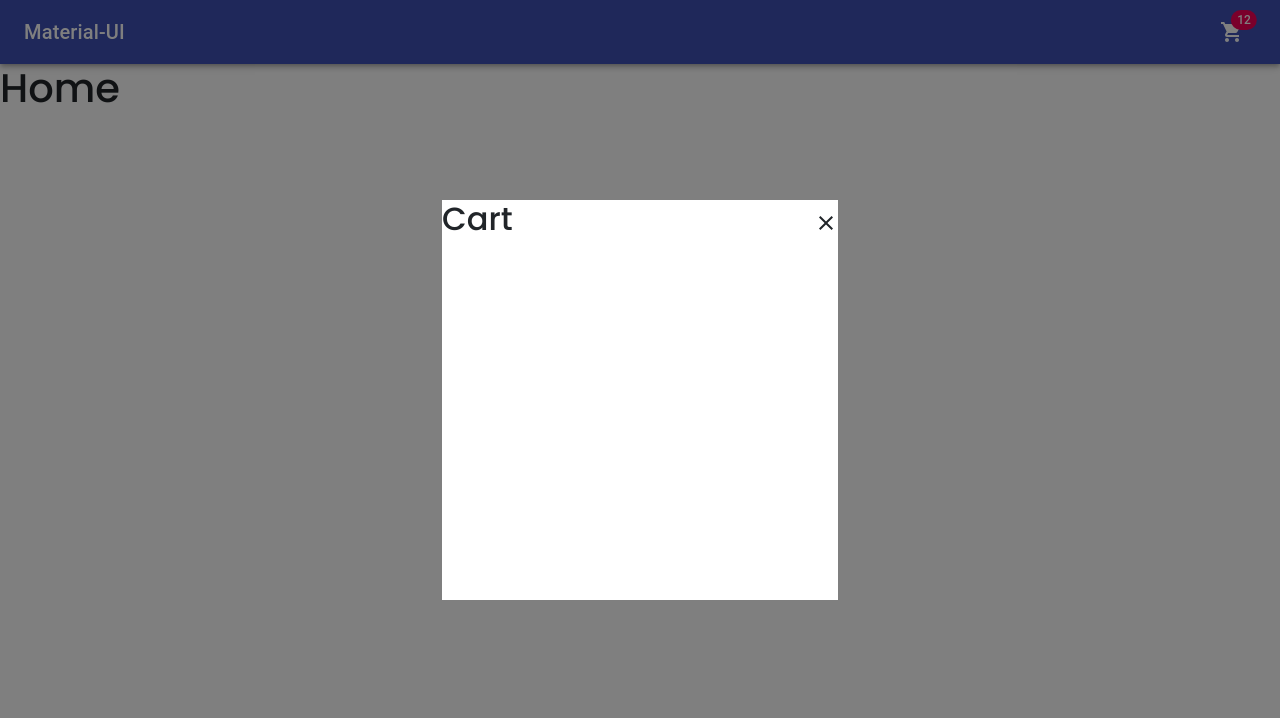
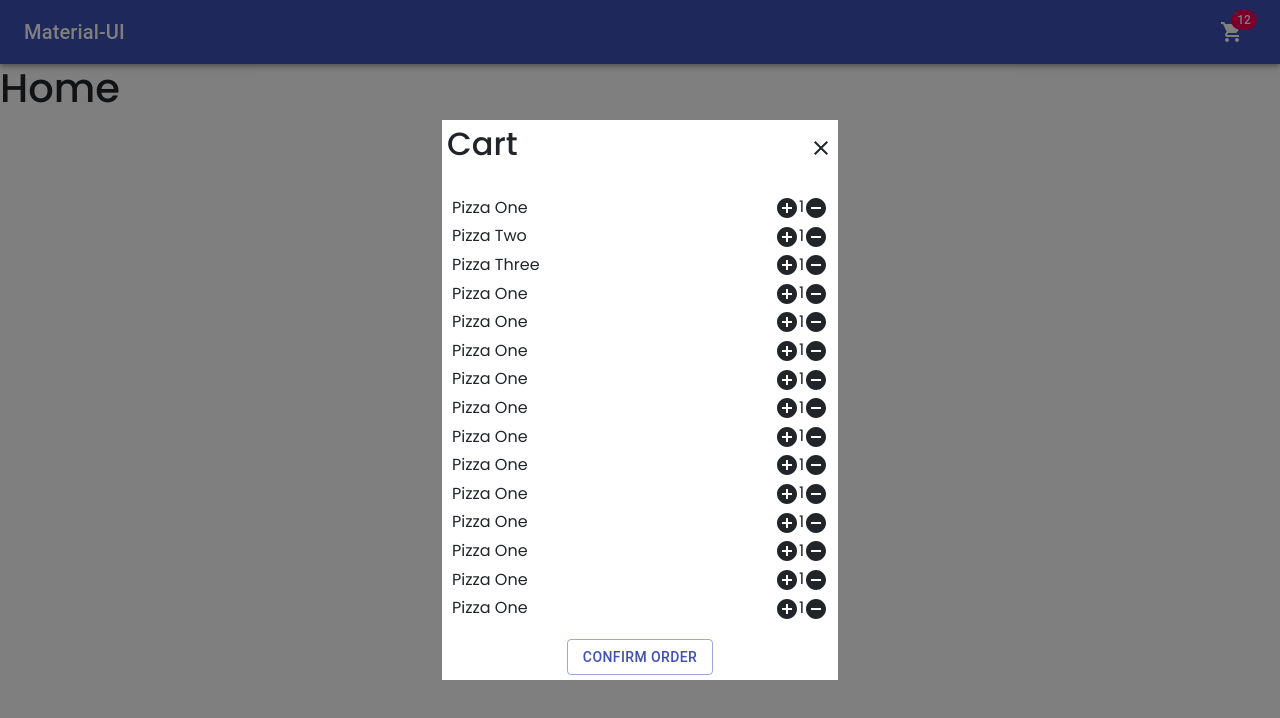
Before and after one commit to coding-with-fun/react-js-restaurant-app, a React (Create React App) app: page / in a window 1280 px wide. Both pictures are taken after a click on the button "12". Shown: the top 718 px of the page. Built offline with nearby package versions, Linux system fonts and the light colour scheme; no server answers.

Commit message:
Added Cart redux and cart modal

```diff
--- a/src/App.js
+++ b/src/App.js
@@ -1,7 +1,7 @@
 import React, { useEffect } from "react";
 import { connect } from "react-redux";
 import { BrowserRouter as Router } from "react-router-dom";
-import { fetchFoodItems } from "./actions/quoteActions";
+import { fetchFoodItems } from "./actions/foodActions";
 import AppHeader from "./components/Header";
 import WrappedRouter from "./routes/WrappedRouter";
 
--- /dev/null
+++ b/src/actions/cartActions.js
@@ -0,0 +1,6 @@
+export const manageCart = (cartItems) => {
+    return {
+        type: "MANAGE_CART",
+        payload: cartItems,
+    };
+};
--- a/src/components/Header/Cart.js
+++ b/src/components/Header/Cart.js
@@ -1,8 +1,13 @@
-import { Backdrop, Container, Fade, Modal } from "@material-ui/core";
-import { CloseSharp as CloseSharpIcon } from "@material-ui/icons";
+import { Backdrop, Button, Container, Fade, Modal } from "@material-ui/core";
+import {
+    AddCircleSharp as AddCircleSharpIcon,
+    CloseSharp as CloseSharpIcon,
+    RemoveCircleSharp as RemoveCircleSharpIcon,
+} from "@material-ui/icons";
 import React from "react";
+import { connect } from "react-redux";
 
-const Cart = ({ openCartModal, handleOpenCartModal }) => {
+const Cart = ({ openCartModal, handleOpenCartModal, cartItems }) => {
     return (
         <Modal
             aria-labelledby="cart modal"
@@ -21,7 +26,43 @@
                     <div className="cart_content__container">
                         <div className="cart_header__container">
                             <h2 className="cart_header__title">Cart</h2>
-                            <CloseSharpIcon />
+                            <CloseSharpIcon
+                                onClick={handleOpenCartModal}
+                                className="cart_header__close_icon"
+                            />
+                        </div>
+
+                        <div className="cart_items__container">
+                            {cartItems.map((item) => {
+                                return (
+                                    <div
+                                        key={item.id}
+                                        className="cart_item__container"
+                                    >
+                                        <div className="cart_item__title">
+                                            {item.name}
+                                        </div>
+
+                                        <div className="cart_item_quantity__container">
+                                            <div className="add_one_item__icon">
+                                                <AddCircleSharpIcon />
+                                            </div>
+                                            <div className="cart_item__quantity">
+                                                {item.quantity}
+                                            </div>
+                                            <div className="remove_one_item__icon">
+                                                <RemoveCircleSharpIcon />
+                                            </div>
+                                        </div>
+                                    </div>
+                                );
+                            })}
+                        </div>
+
+                        <div className="cart_buttons__container">
+                            <Button variant="outlined" color="primary">
+                                Confirm Order
+                            </Button>
                         </div>
                     </div>
                 </Container>
@@ -30,4 +71,8 @@
     );
 };
 
-export default Cart;
+export default connect((state) => {
+    return {
+        cartItems: state.cartItemsData.cartItems,
+    };
+})(Cart);
--- a/src/index.js
+++ b/src/index.js
@@ -6,10 +6,8 @@
 import store from "./utils/store";
 
 ReactDOM.render(
-    <React.StrictMode>
-        <Provider store={store}>
-            <App />
-        </Provider>
-    </React.StrictMode>,
+    <Provider store={store}>
+        <App />
+    </Provider>,
     document.getElementById("root")
 );
--- /dev/null
+++ b/src/reducers/cartReducer.js
@@ -0,0 +1,111 @@
+const initialState = {
+    loadingCartItems: false,
+    cartItems: [
+        {
+            id: 1,
+            name: "Pizza One",
+            price: 100,
+            quantity: 1,
+        },
+        {
+            id: 2,
+            name: "Pizza Two",
+            price: 200,
+            quantity: 1,
+        },
+        {
+            id: 3,
+            name: "Pizza Three",
+            price: 300,
+            quantity: 1,
+        },
+        {
+            id: 4,
+            name: "Pizza One",
+            price: 100,
+            quantity: 1,
+        },
+        {
+            id: 5,
+            name: "Pizza One",
+            price: 100,
+            quantity: 1,
+        },
+        {
+            id: 6,
+            name: "Pizza One",
+            price: 100,
+            quantity: 1,
+        },
+        {
+            id: 7,
+            name: "Pizza One",
+            price: 100,
+            quantity: 1,
+        },
+        {
+            id: 8,
+            name: "Pizza One",
+            price: 100,
+            quantity: 1,
+        },
+        {
+            id: 9,
+            name: "Pizza One",
+            price: 100,
+            quantity: 1,
+        },
+        {
+            id: 10,
+            name: "Pizza One",
+            price: 100,
+            quantity: 1,
+        },
+        {
+            id: 11,
+            name: "Pizza One",
+            price: 100,
+            quantity: 1,
+        },
+        {
+            id: 12,
+            name: "Pizza One",
+            price: 100,
+            quantity: 1,
+        },
+        {
+            id: 13,
+            name: "Pizza One",
+            price: 100,
+            quantity: 1,
+        },
+        {
+            id: 14,
+            name: "Pizza One",
+            price: 100,
+            quantity: 1,
+        },
+        {
+            id: 15,
+            name: "Pizza One",
+            price: 100,
+            quantity: 1,
+        },
+    ],
+    totalItems: 15,
+};
+
+const cartRequest = (state = initialState, action) => {
+    switch (action.type) {
+        case "MANAGE_CART":
+            return {
+                ...state,
+                cartItems: action.payload.cartItems,
+            };
+
+        default:
+            return state;
+    }
+};
+
+export default cartRequest;
--- a/src/reducers/quoteReducer.js
+++ b/src/reducers/foodReducer.js
@@ -3,7 +3,7 @@
     foodItems: [],
 };
 
-const quoteReducer = (state = initialState, action) => {
+const foodReducer = (state = initialState, action) => {
     switch (action.type) {
         case "LOADING_FOOD_ITEMS":
             return {
@@ -22,4 +22,4 @@
     }
 };
 
-export default quoteReducer;
+export default foodReducer;
--- a/src/reducers/rootReducer.js
+++ b/src/reducers/rootReducer.js
@@ -1,8 +1,10 @@
 import { combineReducers } from "redux";
-import quoteReducer from "./quoteReducer";
+import foodReducer from "./foodReducer";
+import cartReducer from "./cartReducer";
 
 const rootReducer = combineReducers({
-    quotes: quoteReducer,
+    foodItemsData: foodReducer,
+    cartItemsData: cartReducer,
 });
 
 export default rootReducer;
--- a/src/styles/components/Header/Cart.scss
+++ b/src/styles/components/Header/Cart.scss
@@ -2,10 +2,14 @@
     display: flex;
     justify-content: center;
     align-items: center;
+    user-select: none;
 
     .cart_content__container {
         background-color: #fff;
-        min-height: 50vh;
+        max-height: 70vh;
+        padding: 5px;
+        display: flex;
+        flex-direction: column;
 
         .cart_header__container {
             display: flex;
@@ -14,6 +18,43 @@
             .cart_header__title {
                 flex-grow: 1;
             }
+
+            .cart_header__close_icon {
+                cursor: pointer;
+            }
+        }
+
+        .cart_items__container {
+            flex-grow: 1;
+            overflow-y: scroll;
+            margin: 20px 5px;
+
+            .cart_item__container {
+                display: flex;
+                margin: 4px 0;
+                align-items: center;
+
+                .cart_item__title {
+                    flex-grow: 1;
+                }
+
+                .cart_item_quantity__container {
+                    display: flex;
+                }
+            }
+        }
+
+        .cart_items__container::-webkit-scrollbar {
+            width: 4px;
+        }
+
+        .cart_items__container::-webkit-scrollbar-thumb {
+            background: #888;
+            border-radius: 5px;
+        }
+
+        .cart_buttons__container {
+            margin: auto;
         }
     }
 }
```
Also changed, not shown: src/actions/foodActions.js (renamed from src/actions/quoteActions.js).
